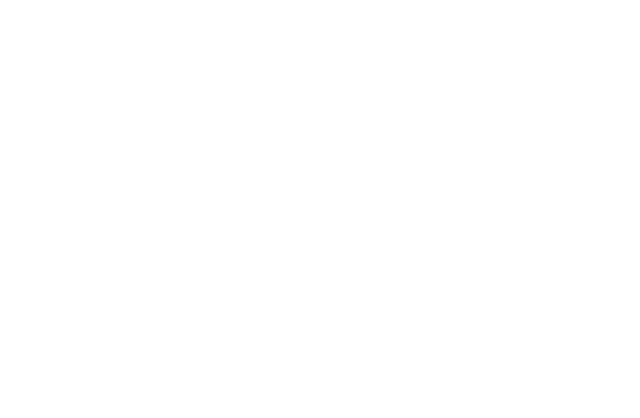
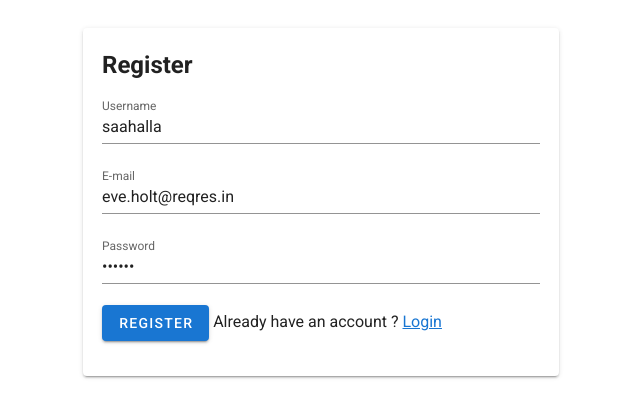
Before and after one commit to saahalla/transisi-vue-test, a Vue app: page /register in a window 1280 px wide. Shown: the top 418 px of the page, without its empty margins (319-959 px from the left). Built offline with nearby package versions, Linux system fonts and the light colour scheme.

Commit message:
add login and register

```diff
--- a/src/components/Navbar.vue
+++ b/src/components/Navbar.vue
@@ -8,6 +8,13 @@
         <span class="font-weight-light">Vue </span>
         <span>Admin</span>
       </v-toolbar-title>
+
+      <v-spacer></v-spacer>
+
+      <v-btn @click="logout" plain class="black--text">
+        <span>sign out</span>
+        <v-icon right>mdi-exit-to-app</v-icon>
+      </v-btn>
     </v-app-bar>
     <!-- End Navbar -->
 
@@ -81,6 +88,12 @@
       }
     },
     methods: {
+      logout: function(){
+        localStorage.removeItem('token')
+        console.log('logout')
+        this.$router.push('/login')
+
+      }
     }
 }
 </script>
--- a/src/router/index.js
+++ b/src/router/index.js
@@ -5,29 +5,31 @@
 import UserAdd from '../views/users/Add.vue'
 import UserEdit from '../views/users/Edit.vue'
 import UserDetail from '../views/users/Detail.vue'
+import Login from '../views/Login.vue'
+import Register from '../views/Register.vue'
 
 Vue.use(VueRouter)
 
 const routes = [
   {
-    path: '/',
-    name: 'Dashboard',
+    path: '/users/',
     component: Dashboard,
     children: [
       {
-        path: 'users/list',
+        path: 'list',
+        name: 'UserList',
         component: UserList
       },
       {
-        path: 'users/add',
+        path: 'add',
         component: UserAdd
       },
       {
-        path: 'users/edit/:id',
+        path: 'edit/:id',
         component: UserEdit
       },
       {
-        path: 'users/detail/:id',
+        path: 'detail/:id',
         component: UserDetail
       },
       {
@@ -35,6 +37,20 @@
         component: Dashboard
       }
     ]
+  },
+  {
+    path: '/login',
+    name: 'Login',
+    component: Login
+  },
+  {
+    path: '/register',
+    name: 'Register',
+    component: Register
+  },
+  {
+    path: '',
+    component: Dashboard
   }
 ]
 
@@ -44,4 +60,12 @@
   routes
 })
 
+router.beforeEach((to, from, next) => {
+  const token = localStorage.getItem('token') != null;
+
+  if ((to.name !== 'Login' && to.name !== 'Register') && !token) next({ name: 'Login' })
+  else next()
+})
+
+
 export default router
--- /dev/null
+++ b/src/views/Login.vue
@@ -0,0 +1,105 @@
+<template>
+  <v-container id="login">
+    <v-row wrap>
+      <v-col class="xs12 sm8 md6 lg6" justify="center">
+        <v-card light class="pa-4 card mt-4" justify="center">
+          <h2 class="mb-4">Login</h2>
+          <v-form
+            ref="form"
+            lazy-validation
+          >
+            <v-text-field
+              v-model="username"
+              label="Username"
+              :rules="usernameRules"
+              required
+            ></v-text-field>
+
+            <v-text-field type="password"
+              v-model="password"
+              label="Password"
+              required
+              :rules="passwordRules"
+              @keyup.enter="username !== '' && password !== '' ? login() : ''"
+            ></v-text-field>
+
+            <p>
+              <v-btn
+                color="primary"
+                @click="login"
+                class="mr-4"
+              >
+                Login
+              </v-btn>
+              Don't have an account ?
+              <a href="/register">Register</a>
+            </p>
+          </v-form>
+        </v-card>
+      </v-col>
+    </v-row>
+  </v-container>
+</template>
+
+<script>
+import axios from 'axios'
+
+export default {
+  data: function(){
+		return {
+			username: 'eve.holt@reqres.in',
+			password: '',
+      usernameRules: [
+        value => !!value || 'Required.',
+      ],
+      passwordRules: [
+        value => !!value || 'Required.',
+        value => (value && value.length >= 4) || 'Min 4 characters',
+      ]
+		}
+	},
+	methods: {
+		login: async function(){
+			const data = {
+				username: this.username,
+				password: this.password
+			}
+      if(this.username && this.password){
+        console.log(data)
+        await axios({
+          method: 'post',
+          url: 'https://reqres.in/api/login',
+          data: data,
+
+        }).then(response => {
+          localStorage.setItem('token', response.data.token)
+          alert('Login Success')
+
+          if(localStorage.getItem('token')!=="" && localStorage.getItem('token')!==null && localStorage.getItem('token')!==undefined){
+            this.$router.push('/users/list')
+          }
+        }).catch(err=>{
+          alert('Wrong Username / password')
+          console.log(err)
+        })
+      }else if(!this.username){
+        alert('Please Input Username')
+      }else if(!this.password){
+        alert('Please Input Password')
+      }
+		}
+	},
+	mounted() {
+		console.log(this.username)
+	}
+}
+</script>
+
+<style scoped>
+#login {
+  max-width: 500px;
+}
+.card {
+  border: solid 3px grey;
+}
+</style>
--- /dev/null
+++ b/src/views/Register.vue
@@ -0,0 +1,108 @@
+<template>
+  <v-container id="register">
+    <v-row wrap>
+      <v-col class="xs12 sm8 md6 lg6" justify="center">
+        <v-card light class="pa-4 card mt-4" justify="center">
+          <h2 class="mb-4">Register</h2>
+          <v-form
+            ref="form"
+            lazy-validation
+          >
+            <v-text-field
+              v-model="username"
+              label="Username"
+              required
+              :rules="rules"
+            ></v-text-field>
+
+            <v-text-field
+              v-model="email"
+              label="E-mail"
+              required
+              :rules="rules"
+            ></v-text-field>
+
+            <v-text-field type="password"
+              v-model="password"
+              label="Password"
+              required
+              :rules="rules"
+            ></v-text-field>
+            <p>
+              <v-btn
+                color="primary"
+                @click="register"
+              >
+              Register
+              </v-btn>
+              Already have an account ? <a href="/login">Login</a>
+            </p>
+          </v-form>
+        </v-card>
+      </v-col>
+    </v-row>
+  </v-container>
+</template>
+
+<script>
+import axios from 'axios'
+
+export default {
+  data: function(){
+		return {
+			username: 'saahalla',
+			email: 'eve.holt@reqres.in',
+			password: 'pistol',
+      rules: [
+        value => !!value || 'Required.',
+      ],
+		}
+	},
+	methods: {
+		register: function(){
+			const data = {
+				email: this.email,
+				password: this.password
+			}
+			console.log(data)
+      if(this.username && this.email && this.password){
+        axios({
+          method: 'post',
+          url: 'https://reqres.in/api/register',
+          data: data,
+
+        }).then(response => {
+          const token = response.data.token
+          if(token !== "" && token !== null && token !== undefined){
+            // alert('ok')
+            localStorage.setItem('token', token)
+            console.log('token', localStorage.getItem('token'))
+            alert('Register Success')
+
+            if(localStorage.getItem('token')!=="" && localStorage.getItem('token')!==null && localStorage.getItem('token')!==undefined){
+              this.$router.push('/users/list')
+            }
+          }else{
+            alert(response.data.error)
+          }
+        }).catch(err => {
+          alert(err)
+        })
+      }
+
+		}
+	},
+	mounted() {
+		console.log(this.username)
+	}
+}
+</script>
+
+<style scoped>
+#register {
+  max-width: 500px;
+}
+.card {
+  border: solid 3px grey;
+}
+</style>
--- a/src/views/users/Add.vue
+++ b/src/views/users/Add.vue
@@ -74,6 +74,7 @@
       const data = this.data
       console.log(JSON.stringify(data))
 
+      if(this.data.name && this.data.job){
         axios({
           method: 'post',
           url: 'https://reqres.in/api/users',
@@ -89,6 +90,17 @@
         }).catch(error => {
             console.log(error)
         })
+
+      }else{
+        if(this.data.name){
+          alert('Please Input Job')
+        }else if(this.data.job){
+          alert('Please Input Name')
+        }else{
+          alert('Please Input Name and Job')
+        }
+      }
+
     }
   }
 }
--- a/src/views/users/Edit.vue
+++ b/src/views/users/Edit.vue
@@ -90,8 +90,8 @@
       /* data yang akan dikirim ke API create VA */
       const data = this.data
       console.log(JSON.stringify(data))
-      // alert(data)
 
+      if(this.data.name && this.data.job){
         axios({
           method: 'put',
           url: 'https://reqres.in/api/users',
@@ -100,14 +100,23 @@
         }).then(response => {
           const results = response.data;
           if(results.name){
-          alert('Update Success')
-          alert(JSON.stringify(results))
+            alert('Update User Success')
+            // alert(JSON.stringify(results))
             this.result = results
           }
 
         }).catch(error => {
             console.log(error)
         })
+      }else{
+        if(this.data.name){
+          alert('Please Input Job')
+        }else if(this.data.job){
+          alert('Please Input Name')
+        }else{
+          alert('Please Input Name and Job')
+        }
+      }
     }
   }
 }
```
Lines whose indentation alone changed are shown as unchanged.
